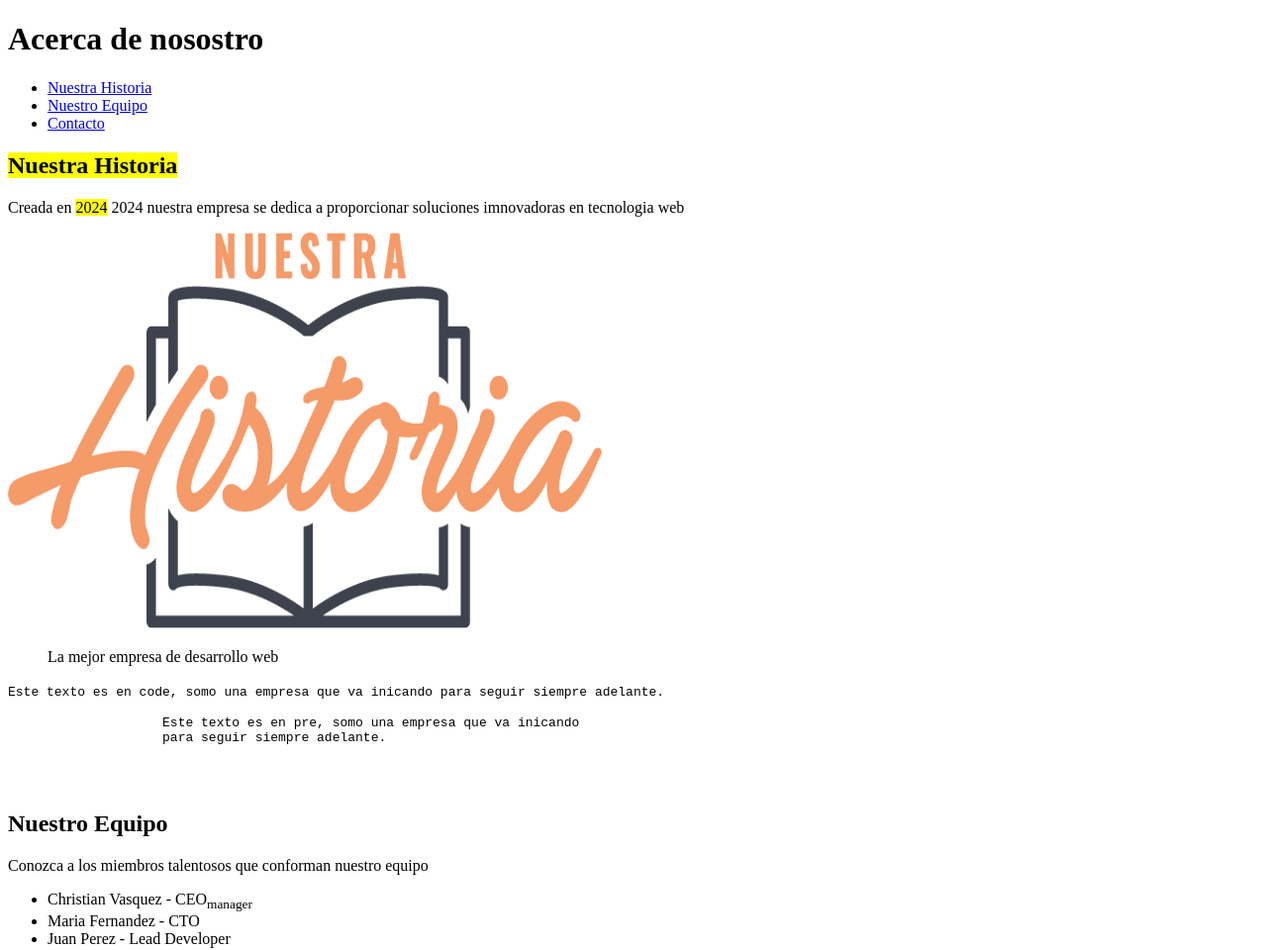
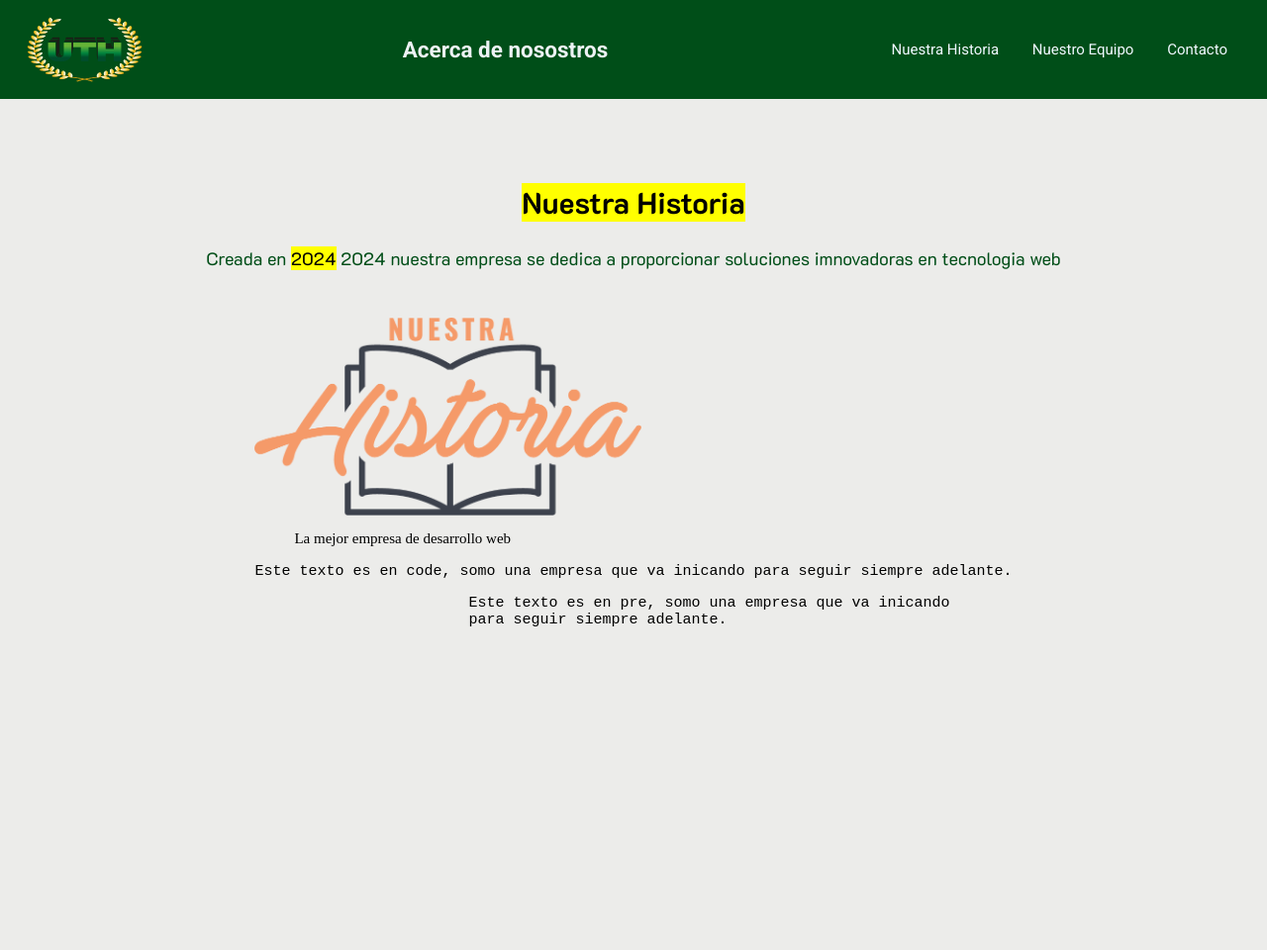
Before and after one commit to VasqCD/Estructuras-HTML---PW1, a plain HTML site: page LAB2 HTML Formateo y Multimedia/about.html in a window 1280 px wide. Shown: the top 960 px of the page at 99% size. Drawn offline with Linux system fonts and the light colour scheme.

Commit message:
Actualizacion de css semana2

```diff
--- a/LAB2 HTML Formateo y Multimedia/about.html
+++ b/LAB2 HTML Formateo y Multimedia/about.html
@@ -10,12 +10,16 @@
 
     <title>Acerca de nosotros</title>
     <link rel="icon" href="/LAB2 HTML Formateo y Multimedia/assets/images/ico.png" type="image/png">
+    <link rel="stylesheet" href="assets/css/styles.css">
 
 </head>
 
 <body>
     <header>
-        <h1>Acerca de nosostro</h1>
+        <div class="logo">
+            <img src="assets/images/logo.png" alt="logo">
+        </div>
+        <h1>Acerca de nosostros</h1>
 
         <nav>
             <ul>
@@ -28,10 +32,17 @@
 
     <main>
         <section id="historia">
+            <div class="about-historia">
+                <div class="about-text">
                     <h2><mark>Nuestra Historia</mark></h2>
-            <p>Creada en <mark>2024</mark> 2024 nuestra empresa se dedica a proporcionar soluciones imnovadoras en
-                tecnologia web</p>
+                    <p>Creada en <mark>2024</mark> 2024 nuestra empresa se dedica a proporcionar soluciones imnovadoras
+                        en tecnologia web</p>
+                </div>
+                <div class="container">
+                    <div class="about-imagen1">
                         <img src="assets/images/historia.png" alt="Nuestra Historia" width="600" height="400">
+                    </div>
+
                     <blockquote>
                         <p>La mejor empresa de desarrollo web</p>
                     </blockquote>
@@ -47,9 +58,15 @@
                     </pre>
                     <br>
                     </p>
+                </div>
+
+            </div>
+
         </section>
 
         <section id="equipo">
+            <div class="about-equipo">
+
                 <h2>Nuestro Equipo</h2>
                 <p>Conozca a los miembros talentosos que conforman nuestro equipo</p>
                 <ul>
@@ -57,15 +74,23 @@
                     <li>Maria Fernandez - CTO</li>
                     <li>Juan Perez - Lead Developer</li>
                 </ul>
+                <div class="about-img">
                     <img src="assets/images/equipo.jpeg" alt="Nuestro Equipo" width="600" height="400">
                     <img src="assets/images/equipo3.jpg" alt="Nuestro Equipo" width="600" height="400">
+                </div>
+                <div class="about-video">
                     <video width="600" height="400" controls>
                         <source src="assets/videos/equipo.mp4" type="video/mp4">
                         Tu navegador no soporta el video
                     </video>
+                </div>
+
+            </div>
+
         </section>
 
         <section id="contacto">
+            <div class="about-contacto">
                 <h2>Contacto</h2>
                 <address>
                     <p>Nombre: Christian Vasquez</p>
@@ -78,10 +103,12 @@
                 <p>
                 <h2><mark>Recorrido por nuestras Oficinas</mark></h2>
                 </p>
-            <video width="600" height="400" controls>
+                <video controls>
                     <source src="assets/videos/recorrido.mp4" type="video/mp4">
                     Tu navegador no soporta el video
                 </video>
+            </div>
+
         </section>
     </main>
 
--- /dev/null
+++ b/LAB2 HTML Formateo y Multimedia/assets/css/styles.css
@@ -0,0 +1,161 @@
+@import url("https://fonts.googleapis.com/css2?family=Roboto:ital,wght@0,100;0,300;0,400;0,500;0,700;0,900;1,100;1,300;1,400;1,500;1,700;1,900&display=swap");
+@import url("https://fonts.googleapis.com/css2?family=K2D:ital,wght@0,100;0,200;0,300;0,400;0,500;0,600;0,700;0,800;1,100;1,200;1,300;1,400;1,500;1,600;1,700;1,800&display=swap");
+
+body{
+    font-size: 15px;
+    background-color: #f0f8ff;
+    margin: 0px;
+    padding: 0px;
+}
+
+header{
+    background-color: #004E18;
+    padding: 10px 20px;
+    display: flex;
+    justify-content: space-between;
+    align-items: center;
+    position: relative;
+    margin: 0;
+    font-family: "Roboto", sans-serif;
+}
+
+.logo{
+    display: flex;
+    align-items: center;
+}
+
+.logo img{
+    height: 80px;
+}
+
+header h1{
+    color: rgb(237, 242, 244);
+    text-align: right;
+    margin-right: 20px;
+    font-size: 1.5em;
+}
+
+nav ul{
+    list-style-type: none;
+    padding: 0;
+    color: rgb(255, 255, 255);
+}
+
+nav ul li{
+    display: inline;
+    margin-right: 10px;
+    padding: 10px;
+}
+
+nav ul li a{
+    color:rgb(240, 248, 255);
+    text-decoration: none;
+}
+
+nav ul li a:hover{
+    color: #FFD700;
+}
+
+.about-historia{
+    padding: 30px;
+    margin: 0;
+    display:flex;
+    flex-direction: column;
+    align-items: center;
+    height: 100vh;
+    background-color: #ececea;
+}
+
+.about-text{
+    text-align: center;
+    padding: 30px;
+}
+
+.about-text h2{
+    font-family: "K2D", sans-serif;
+    font-size: 2em;
+    color: #004E18;
+}
+
+.about-text p{
+    font-family: "K2D", sans-serif;
+    font-size: 1.2em;
+    color: #004E18;
+}
+
+.about-imagen1{
+    height: 200px;
+
+}
+
+.about-imagen1 img{
+    height: 100%;
+    width: auto;
+}
+
+.about-equipo{
+    padding: 10px;
+    margin: 0;
+    display:flex;
+    flex-direction: column;
+    align-items: center;
+    height: 40vh;
+    background-color: #f7f7d2;
+}
+
+.about-equipo h2{
+    font-family: "K2D", sans-serif;
+    font-size: 2em;
+    color: #004E18;
+}
+
+.about-equipo p{
+    font-family: "K2D", sans-serif;
+    font-size: 1.2em;
+    color: #004E18;
+}
+
+.about-equipo ul{
+    list-style-type: none;
+    padding: 0;
+    color: #004E18;
+}
+
+.about-equipo ul li{
+    display: inline;
+    margin-right: 10px;
+    padding: 10px;
+}
+
+.about-img{
+    height: 50%;
+}
+
+.about-img img{
+    height: 100%;
+    width: auto;
+}
+
+.about-video{
+    padding: 30px;
+    margin: 0;
+    display:flex;
+    justify-content:center;
+    align-items:center;
+    height: 40vh;
+    background-color: #ececea;
+}
+
+.about-video video{
+    height: 100%;
+    width: auto;
+}
+
+
+.about-contacto{
+    padding: 30px;
+    margin: 0;
+    display:flex;
+    flex-direction: column;
+    align-items: center;
+}
--- a/LAB4 Introduccio a CSS/assets/css/style.css
+++ b/LAB4 Introduccio a CSS/assets/css/style.css
@@ -9,29 +9,32 @@ Fecha: 05/06/2024
 @import url('https://fonts.googleapis.com/css2?family=Gwendolyn:wght@400;700&family=Oswald:wght@200..700&family=Zilla+Slab:ital,wght@0,300;0,400;0,500;0,600;0,700;1,300;1,400;1,500;1,600;1,700&display=swap');
 
 body{
-    background-color: rgb(228, 229, 235);
-    font-family: Arial, sans-serif;
-    margin: 0;
-    padding: 0;
+    font-size: 15px;
+  background-color: #f0f8ff;
+  margin: 0px;
+  padding: 0px;
 }
 
 header{
     /*
     tarea 5: Fondo del Encabezado
     */
-    background-color: rgb(40, 40, 88);
-    padding: 20px 0px;
-    margin: 0;
-    text-align: right;
-    font-family: 'Times New Roman', Times, serif;
+    background-color: #2a487c;
+  padding: 10px 20;
+  display: flex;
+  justify-content: space-between;
+  align-items: center;
+  position: relative;
+  margin: 0;
+  font-family: "Roboto", sans-serif;
 
 }
 
 header h1{
-    color: rgb(201, 206, 224);
-    text-align: left;
-    margin-right: 20px;
-    font-family: "Zilla Slab", serif;
+    color: rgb(237, 242, 244);
+  text-align: right;
+  margin-right: 20px;
+  font-size: 1.5em;
 
 }
 
@@ -54,42 +57,30 @@ nav ul li{
 nav ul li a{
     color:rgb(240, 248, 255);
     text-decoration: none;
-    background-color: rgb(74, 146, 213);
-    border: 1px solid white;
-    padding: 0.5rem 2rem;
-
-    font-weight: bold;
-    border-radius: 10px;
 
 }
 
 nav ul li a:hover{
-    color: rgb(211, 28, 28);
+    color: rgb(251, 255, 13);
 }
 
 nav ul li a:active{
     color: rgb(188, 220, 46);
 }
 
+.btn {
+    padding: 10px 30px;
+    text-align: center;
+    text-decoration: none;
+    font-family: "K2D";
+    border-radius: 10px;
+    border: 0;
+    margin: 5px;
+  }
 
-
-/*
-a{
-    color: rgb(24, 65, 95);
-    text-decoration: none;
-
-}
-
-a:hover{
-    color: rgb(111, 30, 49);
-    text-decoration: underline;
-}
-
-a:active{
-    color: rgb(255, 255, 255);
-    background-color: rgb(24, 65, 95);
-}
-    */
+  .btn-primary-orange {
+    background-color: #db9e31;
+  }
 
 h1{
     color: rgb(50, 50, 131);
--- a/Laboratorio Sem3/assets/css/styles.css
+++ b/Laboratorio Sem3/assets/css/styles.css
@@ -39,7 +39,7 @@ p {
 
 header {
   background-color: #2a487c;
-  padding: 10px 20;
+  padding: 10px 20px;
   display: flex;
   justify-content: space-between;
   align-items: center;
@@ -84,34 +84,7 @@ nav ul li a:active {
   color: rgb(133, 225, 232);
 }
 
-footer {
-  background-color: #2a487c;
-  text-align: center;
-  padding: 20px;
-  margin: 0;
-}
 
-footer ul {
-  color: white;
-  list-style-type: none;
-  padding: 0;
-}
-
-footer ul li {
-  display: inline;
-  margin-right: 10px;
-}
-
-footer ul li a {
-  font-family: "roboto", sans-serif;
-  color: rgb(244, 250, 255);
-  text-decoration: none;
-}
-
-footer p {
-  text-align: center;
-  color: white;
-}
 
 /*
 Libreria de reglas de estilos para css
@@ -291,3 +264,32 @@ nav ul li a.btn:hover {
     font-size: 0.9em;
 
 }
+
+footer {
+  background-color: #2a487c;
+  text-align: center;
+  padding: 20px;
+  margin: 0;
+}
+
+footer ul {
+  color: white;
+  list-style-type: none;
+  padding: 0;
+}
+
+footer ul li {
+  display: inline;
+  margin-right: 10px;
+}
+
+footer ul li a {
+  font-family: "roboto", sans-serif;
+  color: rgb(244, 250, 255);
+  text-decoration: none;
+}
+
+footer p {
+  text-align: center;
+  color: white;
+}
```
Also changed, not shown: LAB4 Introduccio a CSS/introCSS.html (+5 -5 lines), Laboratorio Sem3/index.html (+0 -1 lines), LAB2 HTML Formateo y Multimedia/assets/images/logo.png (added). Lines whose indentation alone changed are shown as unchanged.
